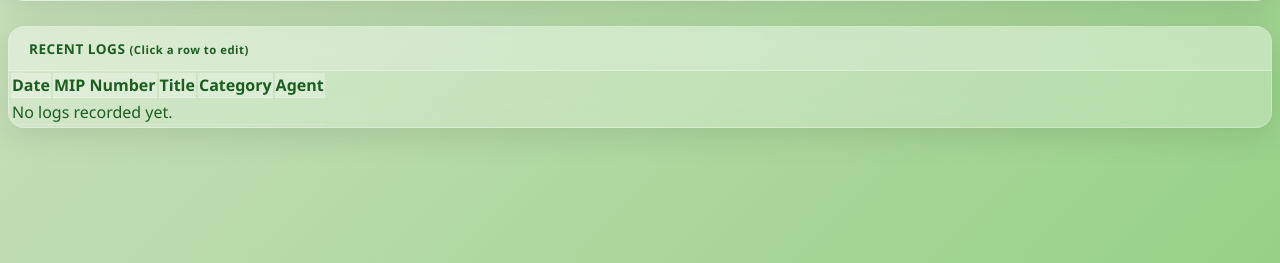
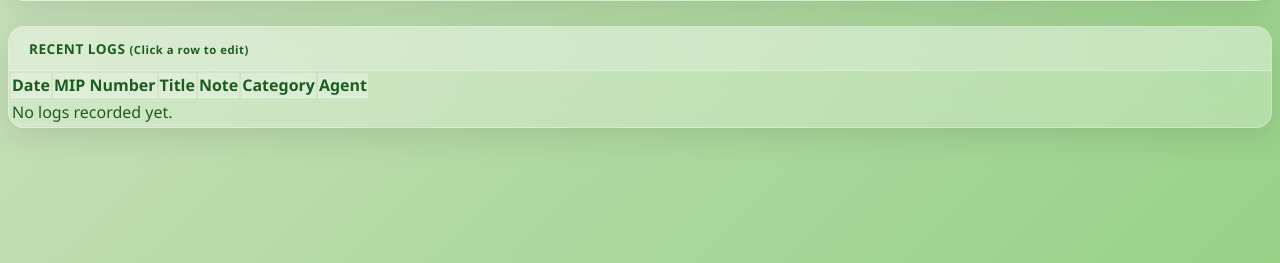
Before and after one commit to Omega130920/Powerapps, a Django app: page /log-entry/ in a window 1280 px wide. Shown: the part 330-593 px from the top of the page. Run offline with Django 5.2, Linux system fonts and the light colour scheme; a user stored in the database is signed in; data comes from the database, SQL or seed files in the repository; data that the repository does not hold is empty; some libraries are stand-ins or nearby versions.

Commit message:
Update Log.html

```diff
--- a/PSSUBF_PORTAL/PSSUBF_APP/templates/pssubf/Log.html
+++ b/PSSUBF_PORTAL/PSSUBF_APP/templates/pssubf/Log.html
@@ -187,6 +187,7 @@
                                 <th>Date</th>
                                 <th>MIP Number</th>
                                 <th>Title</th>
+                                <th>Note</th> <!-- ADDED COLUMN -->
                                 <th>Category</th>
                                 <th>Agent</th>
                             </tr>
@@ -204,6 +205,14 @@
                                     <td class="text-nowrap">{{ log.created_at|date:"Y-m-d H:i" }}</td>
                                     <td><strong>{{ log.mip_number|default:"-" }}</strong></td>
                                     <td>{{ log.log_title }}</td>
+
+                                    <!-- ADDED TRUNCATED NOTE DISPLAY -->
+                                    <td>
+                                        <div class="d-inline-block text-truncate" style="max-width: 200px;" title="{{ log.note_content }}">
+                                            {{ log.note_content }}
+                                        </div>
+                                    </td>
+
                                     <td>
                                         {% if log.category == 'Urgent' %}
                                             <span class="badge bg-danger">Urgent</span>
@@ -219,7 +228,8 @@
                                 </tr>
                             {% empty %}
                                 <tr>
-                                    <td colspan="5" class="text-center text-muted py-4">No logs recorded yet.</td>
+                                    <!-- UPDATED COLSPAN TO 6 -->
+                                    <td colspan="6" class="text-center text-muted py-4">No logs recorded yet.</td>
                                 </tr>
                             {% endfor %}
                         </tbody>
```
